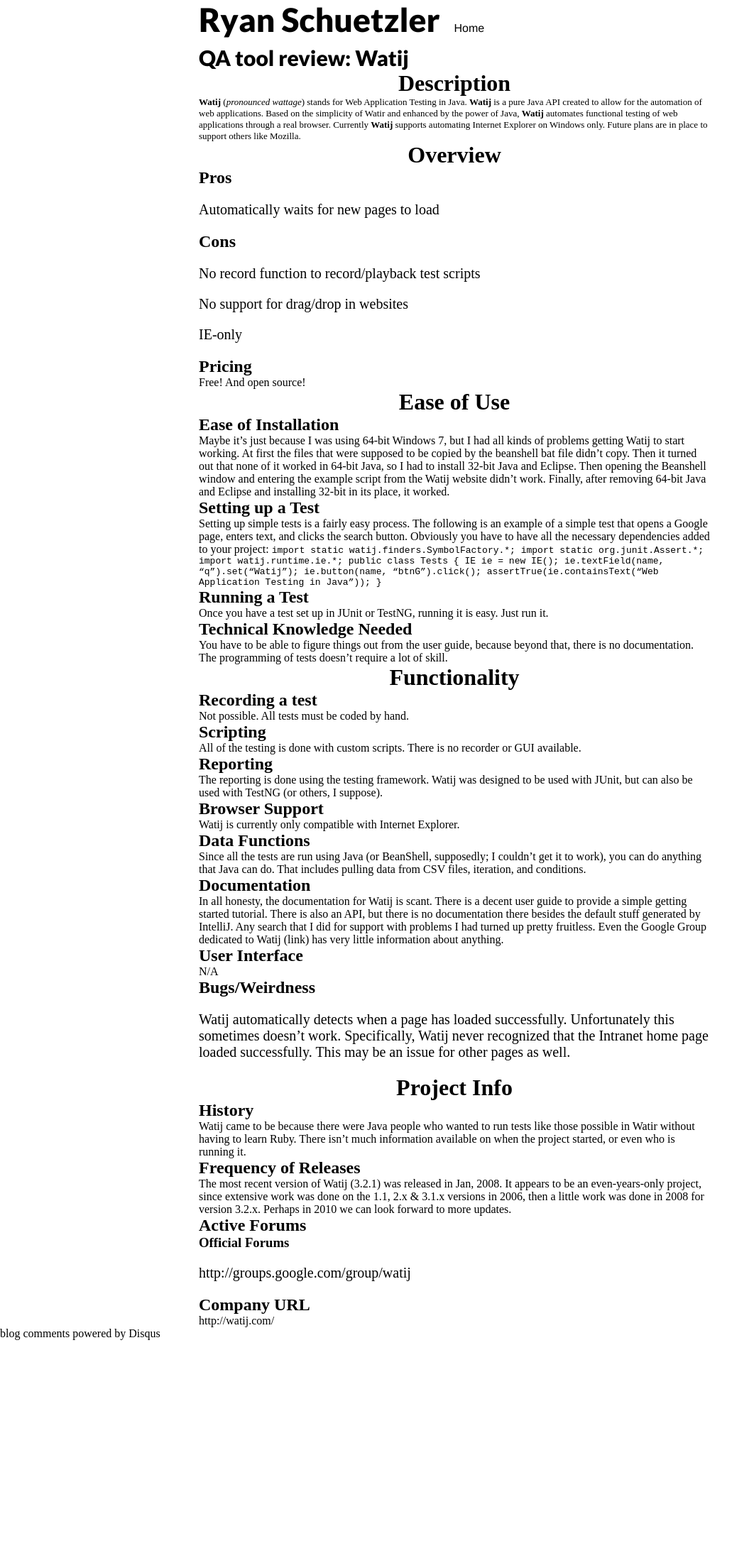
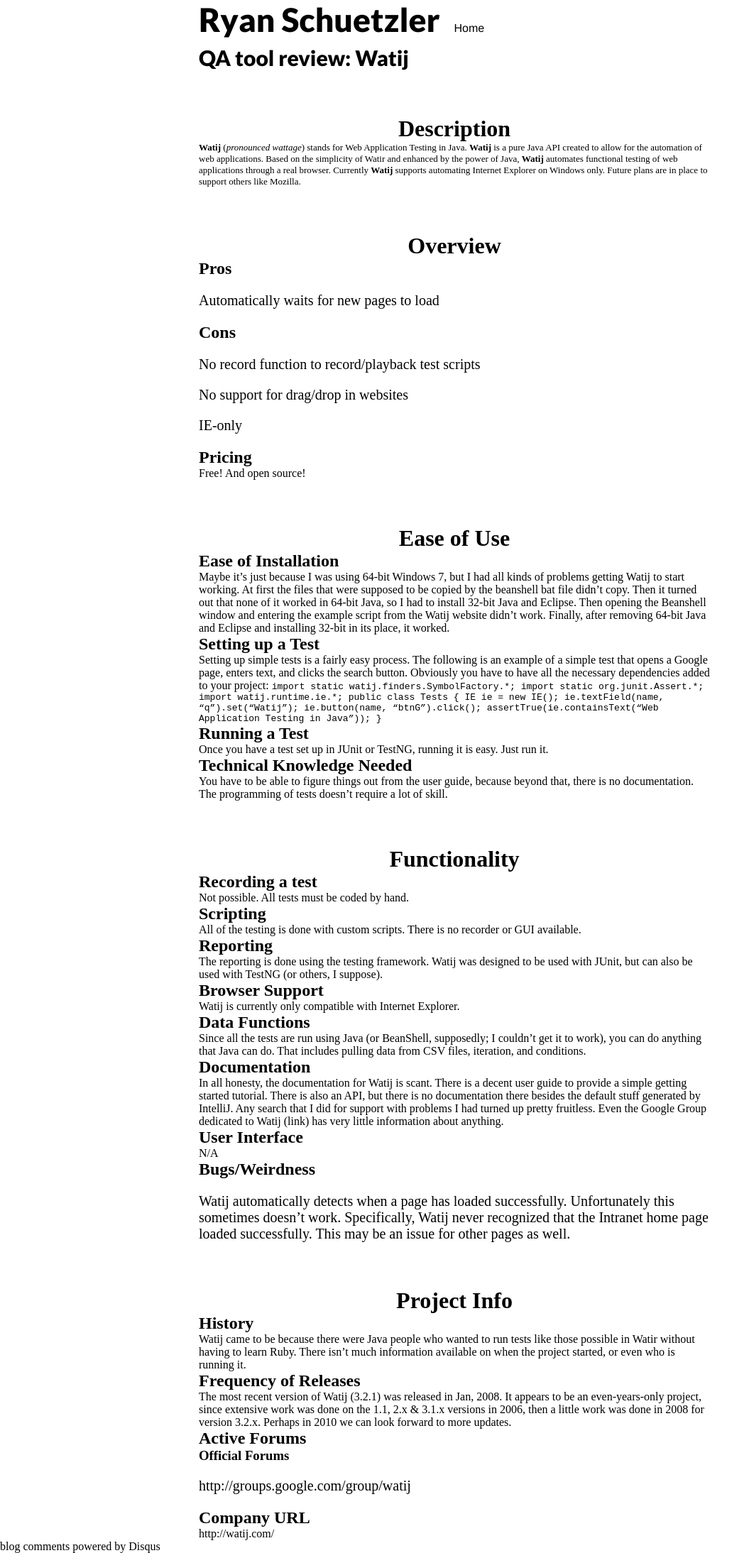
Before and after one commit to rschuetzler/Schuetzler.net, a Jekyll site: the page built from _posts/2009-12-18-watij.html, in a window 1280 px wide. Shown: the whole page at 71% size, without its empty margins (0-1062 px from the left). Built offline with Jekyll 4.4.1, drawn with Linux system fonts in a browser that asks for light colours; some web fonts are replaced; comment, search, counter and statistics services are not loaded; before the commit the page ends 1888 px from its top, so only the background shows below that.

Commit message:
added top margin to h1

```diff
--- a/css/screen.css
+++ b/css/screen.css
@@ -14,6 +14,10 @@
 	padding: 0;
 	color: black;
 	background: white;
+}
+
+h1 {
+	margin-top: 2em;
 }
 
 #container {
```
